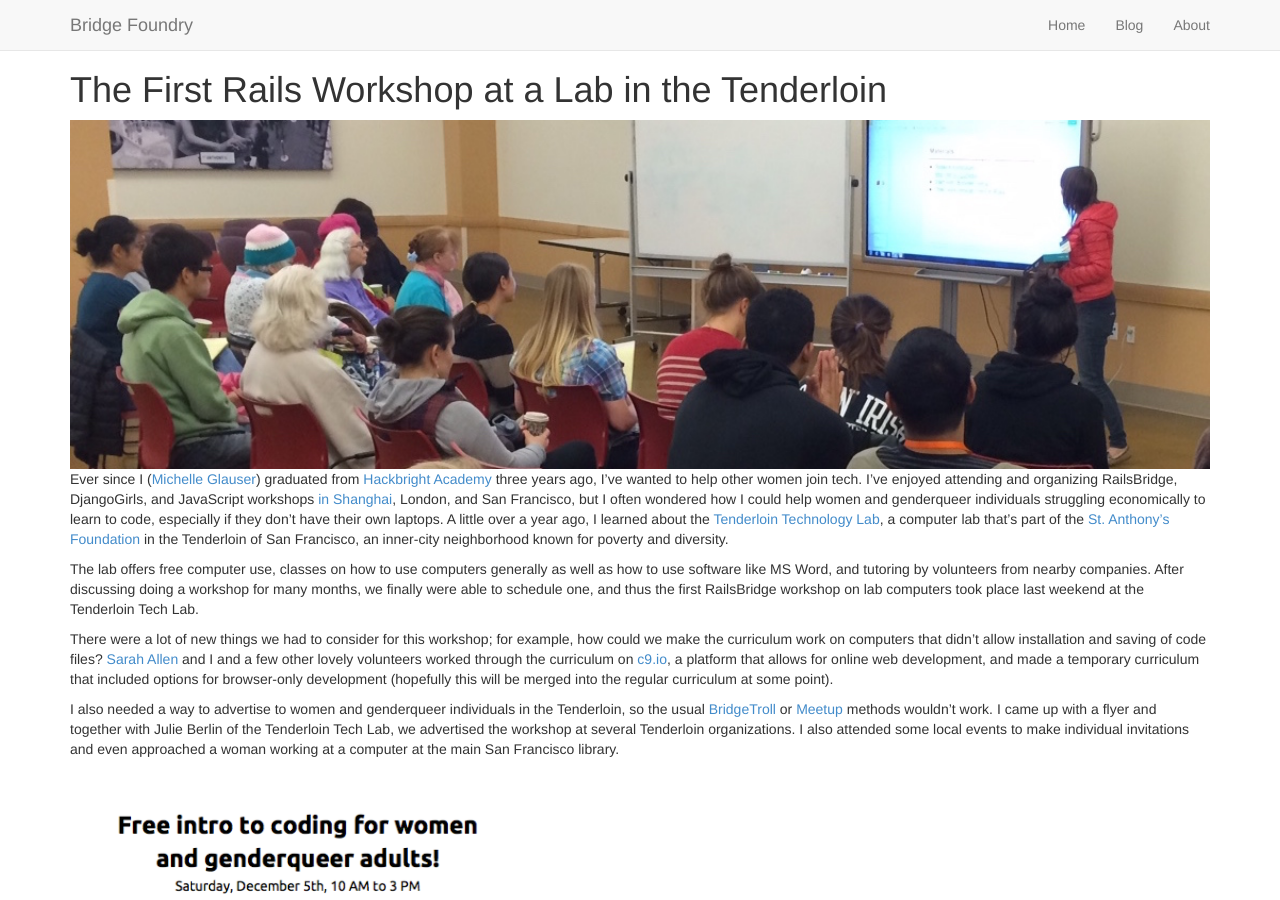
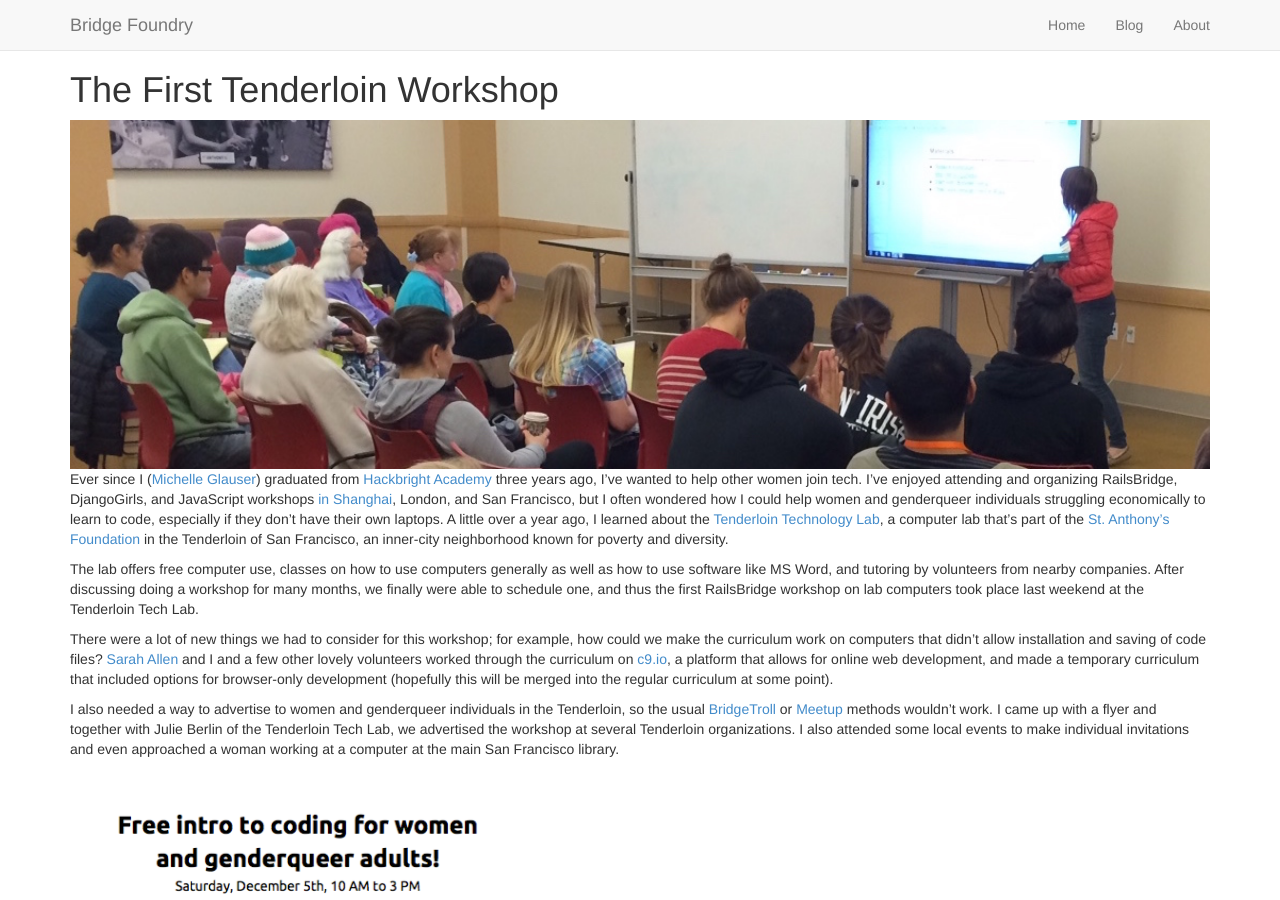
Before and after one commit to Satsaimistoowqp/bridgefoundry.github.io, a Jekyll site: the page built from _posts/2015-12-09-first-tenderloin-workshop.md, in a window 1280 px wide and 900 px high. Built offline with Jekyll 4.4.1, drawn with Linux system fonts in a browser that asks for light colours; Markdown is read by kramdown in place of the engine named in the settings.

Commit message:
fix wrapping on main post page with shorter title

```diff
--- a/_posts/2015-12-09-the-first-rails-workshop-at-a-lab-in-the-tenderloin.md
+++ b/_posts/2015-12-09-first-tenderloin-workshop.md
@@ -1,6 +1,6 @@
 ---
 layout: post
-title: The First Rails Workshop at a Lab in the Tenderloin
+title: The First Tenderloin Workshop
 ---
 
 <a href="/images/blog/2015-12-ttl/intro-session.jpg"><img src="/images/blog/2015-12-ttl/intro-session.jpg" alt="Tenderloin Rails workshop introduction" width="100%"/></a>
```
